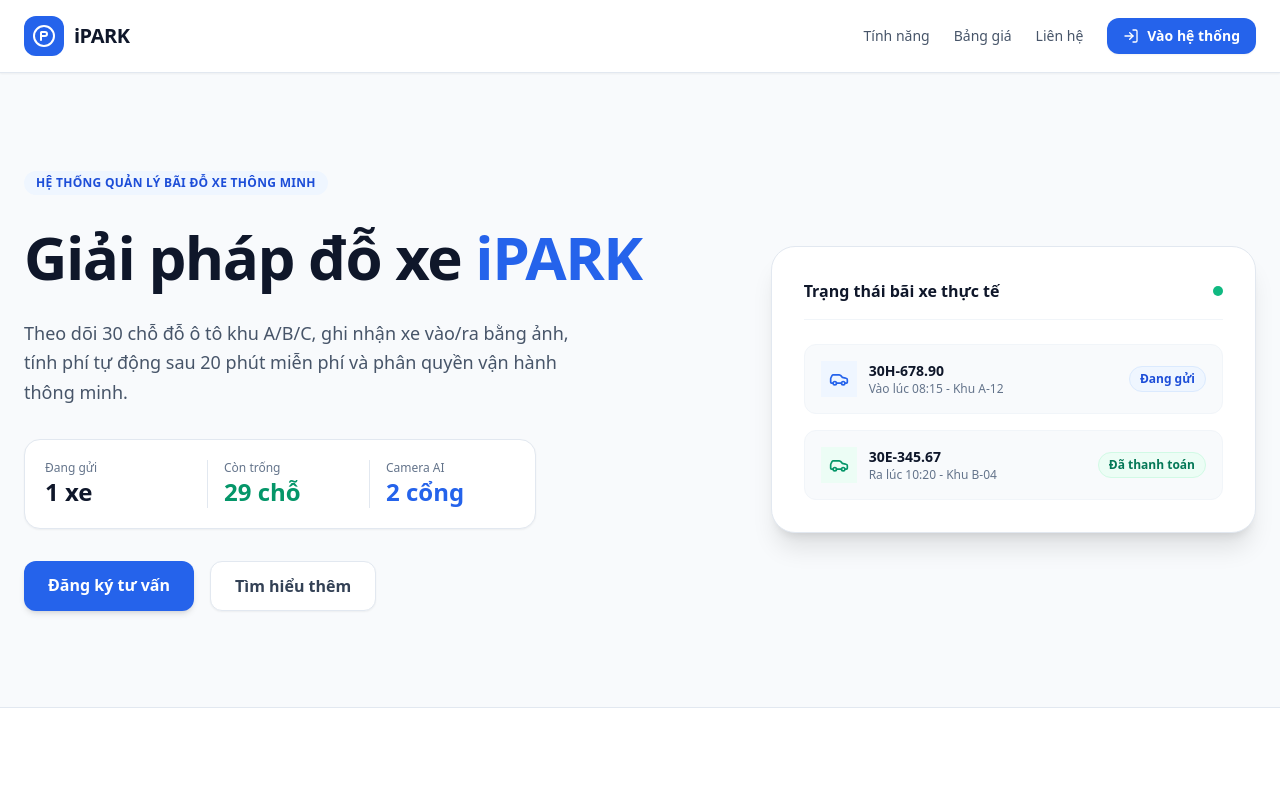
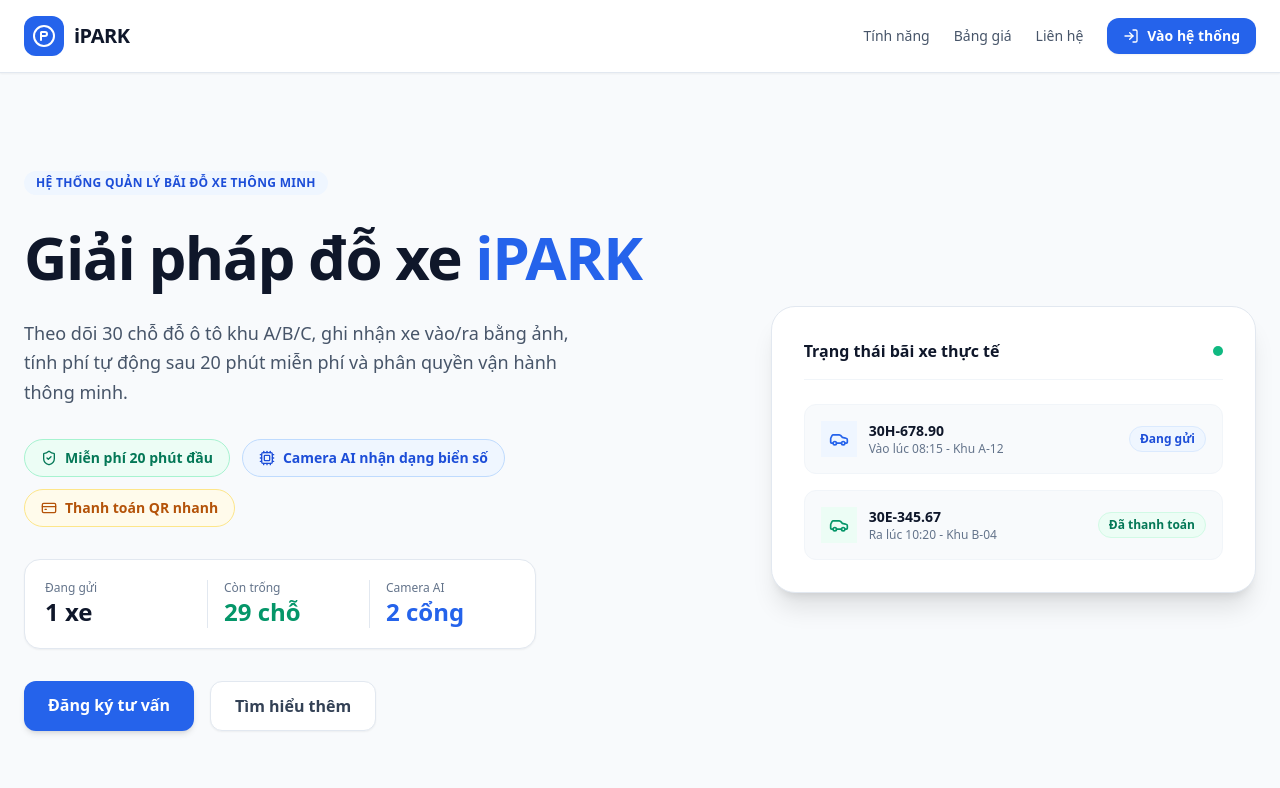
Before and after one commit to kunhtml/AI-Integrated-Car-Parking-Management-System-iPARK-, a Next.js app in the folder frontend/: page / in a window 1280 px wide. Shown: the top 788 px of the page. Built offline with nearby package versions, Linux system fonts and the light colour scheme.

Commit message:
update 23/7

```diff
--- a/frontend/src/app/page.tsx
+++ b/frontend/src/app/page.tsx
@@ -138,6 +138,21 @@ export default function PageHomepage() {
             bằng ảnh, tính phí tự động sau {parkingConfig.freeMinutes} phút miễn
             phí và phân quyền vận hành thông minh.
           </p>
+
+          <div className="flex flex-wrap gap-3">
+            <div className="inline-flex items-center gap-2 rounded-full border border-emerald-200 bg-emerald-50 px-4 py-2 text-sm font-semibold text-emerald-700">
+              <ShieldCheck size={16} />
+              Miễn phí {parkingConfig.freeMinutes} phút đầu
+            </div>
+            <div className="inline-flex items-center gap-2 rounded-full border border-blue-200 bg-blue-50 px-4 py-2 text-sm font-semibold text-blue-700">
+              <Cpu size={16} />
+              Camera AI nhận dạng biển số
+            </div>
+            <div className="inline-flex items-center gap-2 rounded-full border border-amber-200 bg-amber-50 px-4 py-2 text-sm font-semibold text-amber-700">
+              <CreditCard size={16} />
+              Thanh toán QR nhanh
+            </div>
+          </div>
 
           {/* Stats Strip */}
           <div className="grid grid-cols-3 gap-4 bg-white p-5 rounded-2xl border border-slate-200 shadow-sm max-w-lg">
```
Also changed, not shown: frontend/tsconfig.json (line endings or trailing spaces).
